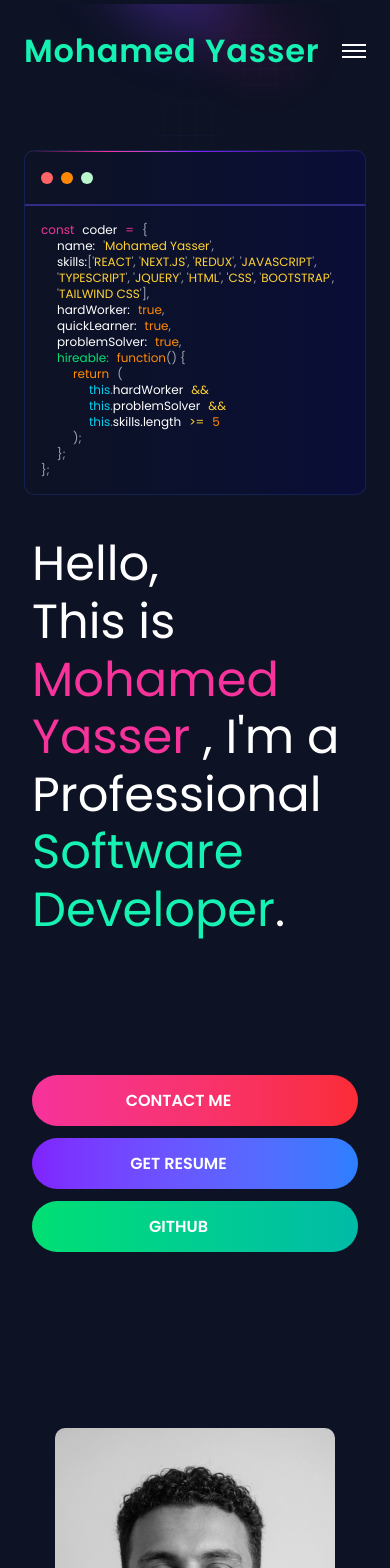
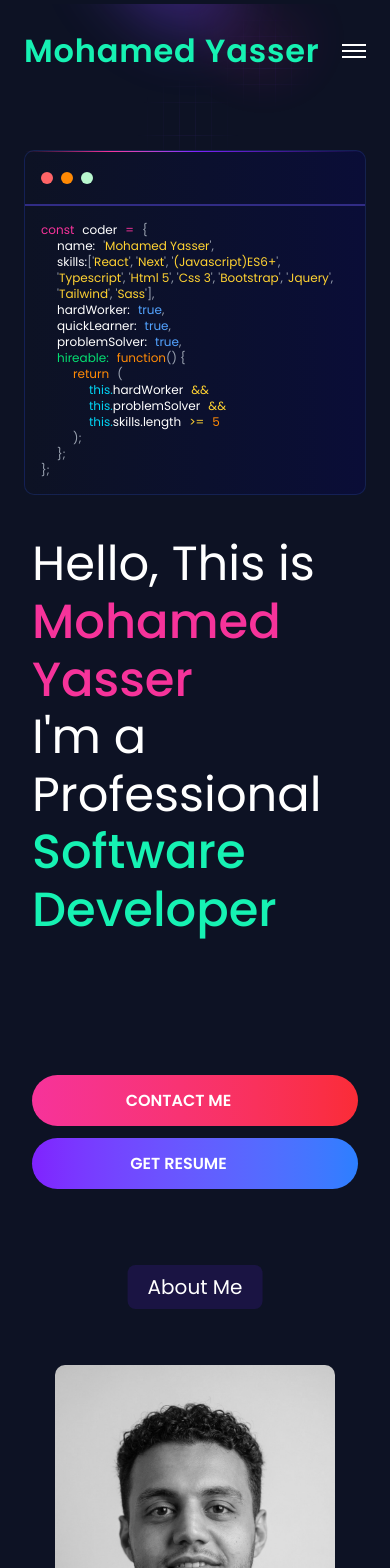
Before and after one commit to mo-yes/my-portfolio, a Next.js app: page / in a window 390 px wide. Shown: the top 1568 px of the page. Built offline with nearby package versions, Linux system fonts and the light colour scheme; some icons are missing.

Commit message:
Update navbar, hero, about, experience sections

```diff
--- a/app/layout.js
+++ b/app/layout.js
@@ -1,8 +1,9 @@
 import "./globals.css";
-import { DM_Sans, Inter, Manrope, Poppins } from "next/font/google";
+import {  Poppins } from "next/font/google";
 import Navbar from "@/components/Navbar/Navbar";
 import Footer from "@/components/Footer/Footer";
 import ToastProvider from "@/components/Providers/ToastProvider";
+import ScrollToTop from "@/components/helper/ScrollToTop";
 
 const poppins = Poppins({ subsets: ["latin"], weight: ["100", "200", "300", "400", "500", "600", "700", "800", "900"]  });
 
@@ -27,6 +28,7 @@ export default function RootLayout({ children }) {
         <main className="relative min-h-screen mx-auto px-6 sm:px-12 lg:max-w-280 xl:max-w-304 2xl:max-w-368">
           <Navbar />
           {children}
+          <ScrollToTop />
         </main>
         <Footer/>
       </body>
--- a/components/Navbar/Navbar.jsx
+++ b/components/Navbar/Navbar.jsx
@@ -15,7 +15,7 @@ export default function Navbar() {
   ];
 
   return (
-    <nav className="relative z-50">
+    <nav className="relative z-50 ">
       <div className="flex items-center justify-between py-6">
         {/* Logo */}
         <Link
@@ -31,7 +31,7 @@ export default function Navbar() {
             <li key={link.href}>
               <Link
                 href={`/${link.href}`}
-                className="text-[18px] uppercase font-light tracking-wide md:text-sm lg:text-[22px] text-white transition-colors hover:text-pink-600"
+                className="text-[18px] uppercase font-light tracking-wide md:text-sm lg:text-sm text-white transition-colors hover:text-pink-600"
               >
                 {link.label}
               </Link>
--- a/components/Sections/About/About.jsx
+++ b/components/Sections/About/About.jsx
@@ -1,33 +1,36 @@
-// @flow strict
-
 import { personalData } from "@/utils/data/personal-data";
 import Image from "next/image";
 
 
 export default function AboutSection() {
   return (
-    <div id="about" className="relative min-h-screen flex items-center my-12 lg:my-16">
-      {/* About Title */}
+    <section id="about" className="relative min-h-screen flex items-center my-12 lg:my-16">
+      {/* About Title hedden at md & lg & xl */}
+      <div className=" absolute -top-25 left-1/2 -translate-x-1/2 md:hidden lg:hidden xl:hidden  flex items-center justify-center">
+        <span className="bg-[#1a1443] w-fit text-white p-2 px-5 text-xl rounded-md">
+          About Me
+        </span>
+      </div>
+      {/* About Title visible at md & lg & xl */}
       <div className="hidden lg:flex flex-col items-center absolute top-16 -right-8">
         <span className="bg-[#1a1443] w-fit text-white rotate-90 p-2 px-5 text-xl rounded-md">
-          ABOUT ME
+          About Me
         </span>
         <span className="h-36 w-0.5 bg-[#1a1443]"></span>
       </div>
       {/* About Content */}
       <div className="grid grid-cols-1 lg:grid-cols-2 gap-8 lg:gap-16">
         <div className="order-2 lg:order-1">
-          <p className="font-medium mb-5 text-[#16f2b3] text-xl uppercase">
+          <p className="font-medium mb-5 text-[#16f2b3] text-xl">
             Who I am?
           </p>
-          <p className="text-gray-200 text-sm lg:text-lg leading-relaxed">
-  Hello! My name is <span className="font-semibold text-[#16f2b3]">{personalData.name}</span>, and I am a passionate and professional programmer.<br /><br />
-  I thrive on learning new technologies and solving challenging problems.<br /><br />
-  With a strong foundation in JavaScript, I enjoy building web applications across different stacks and exploring innovative solutions.<br /><br />
-  I am a quick learner, highly adaptable, and always eager to grow my skills.<br /><br />
-  I am open to opportunities where I can contribute, learn, and make a meaningful impact in the world of web development.
-</p>
-
+        <p className="text-gray-200 text-sm lg:text-lg leading-relaxed">
+        Hello! My name is <span className="font-semibold text-[#16f2b3]">{personalData.name}</span>, and I am a passionate and       professional programmer.<br /><br />
+        I thrive on learning new technologies and solving challenging problems.<br /><br />
+        With a strong foundation in JavaScript, I enjoy building web applications across different stacks and exploring innovative       solutions.<br /><br />
+        I am a quick learner, highly adaptable, and always eager to grow my skills.<br /><br />
+        I am open to opportunities where I can contribute, learn, and make a meaningful impact in the world of web development.
+        </p>
         </div>
         <div className="flex justify-center order-1 lg:order-2">
           <Image
@@ -39,6 +42,6 @@ export default function AboutSection() {
           />
         </div>
       </div>
-    </div>
+    </section>
   );
 };
--- a/components/Sections/Experience/Experience.jsx
+++ b/components/Sections/Experience/Experience.jsx
@@ -9,7 +9,7 @@ import { Icon } from "@iconify/react";
 
 export default function Experience() {
   return (
-    <div id="experience" className="relative min-h-screen z-50 border-t my-12 lg:my-24 border-[#25213b]">
+    <section id="experience" className="relative min-h-screen z-50 border-t my-12 lg:my-24 border-[#25213b]">
       <Image
         src="/hero.svg"
         alt="Hero"
@@ -75,6 +75,6 @@ export default function Experience() {
           </div>
         </div>
       </div>
-    </div>
+    </section>
   );
 };
--- a/components/Sections/Hero/Hero.jsx
+++ b/components/Sections/Hero/Hero.jsx
@@ -12,22 +12,38 @@ export default function Hero() {
         alt="Hero"
         width={1572}
         height={795}
-        className="absolute -top-24.5 -z-10"
-      />
+        className="absolute -top-24.5 -z-10"/>
 {/* Hero Content */}
       <div className="grid grid-cols-1 items-start lg:grid-cols-2 lg:gap-12 gap-y-8 py-8 md:py-12 lg:py-14
 ">
     <div className="order-2 lg:order-1 flex flex-col items-start justify-center p-2 pb-20 md:pb-10 lg:pt-10">
 {/* Hero Title */}
-          <h1 className="text-3xl md:text-4xl lg:text-[2.8rem] xl:text-[3rem]
-leading-10 md:leading-12 lg:leading-[3.2rem]
-">
-            Hello, <br />
-            This is {' '}
-            <span className=" text-pink-500">{personalData.name}</span>
-            {` , I'm a Professional `}
-            <span className=" text-[#16f2b3]">{personalData.designation}</span>
-            .
+<h1
+  className="
+    text-sm
+    sm:text-base
+    md:text-xl
+    lg:text-2xl
+    xl:text-3xl
+
+    leading-tight
+    font-normal
+    whitespace-normal
+  "
+>
+  <span className="block">
+    Hello, This is{" "} <br />
+    <span className="text-pink-500 font-medium">
+      {personalData.name}
+    </span>
+  </span>
+
+  <span className="block">
+    {` I'm a Professional `} <br />
+    <span className="text-[#16f2b3] font-medium">
+      {personalData.designation}
+    </span>
+  </span>
 </h1>
 {/* Hero Socials Icons */}
 <div className="my-12 flex items-center gap-10 ">
@@ -96,7 +112,7 @@ leading-10 md:leading-12 lg:leading-[3.2rem]
   </Link>
 
   {/* Button Three */}
-  <Link href={personalData.github} target="_blank" className="w-full md:w-auto">
+  {/* <Link href={personalData.github} target="_blank" className="w-full md:w-auto">
     <button type="button" className="cursor-pointer hero-btn group flex items-center justify-center gap-2 px-6 py-3 rounded-full w-full md:w-auto text-white font-semibold uppercase transition-all duration-300 bg-gradient-to-r from-green-400 to-teal-500">
       <span>GitHub</span>
       <Icon
@@ -107,12 +123,9 @@ leading-10 md:leading-12 lg:leading-[3.2rem]
         className="transition-transform duration-300 group-hover:translate-x-1"
       />
     </button>
-  </Link>
+  </Link> */}
 
     </div>
-
-
-
     </div>
     <div className="order-1 lg:order-2 from-[#0d1224] border-[#1b2c68a0] relative rounded-lg border bg-linear-to-r to-[#0a0d37]">
 {/* Hero Highlight Code  */}
@@ -144,42 +157,42 @@ leading-10 md:leading-12 lg:leading-[3.2rem]
                 <span className="text-gray-400">{`',`}</span>
               </div>
               <div className="ml-4 lg:ml-8 mr-2">
-                <span className=" text-white">skills:</span>
+                <span className=" text-white ">skills:</span>
                 <span className="text-gray-400">{`['`}</span>
-                <span className="text-amber-300">REACT</span>
-                <span className="text-gray-400">{"', '"}</span>
-                <span className="text-amber-300">NEXT.JS</span>
-                <span className="text-gray-400">{"', '"}</span>
-                <span className="text-amber-300">REDUX</span>
-                <span className="text-gray-400">{"', '"}</span>
-                <span className="text-amber-300">JAVASCRIPT</span>
-                <span className="text-gray-400">{"', '"}</span>
-                <span className="text-amber-300">TYPESCRIPT</span>
-                <span className="text-gray-400">{"', '"}</span>
-                <span className="text-amber-300">JQUERY</span>
-                <span className="text-gray-400">{"', '"}</span>
-                <span className="text-amber-300">HTML</span>
-                <span className="text-gray-400">{"', '"}</span>
-                <span className="text-amber-300">CSS</span>
-                <span className="text-gray-400">{"', '"}</span>
-                <span className="text-amber-300">BOOTSTRAP</span>
-                <span className="text-gray-400">{"', '"}</span>
-                <span className="text-amber-300">TAILWIND CSS</span>
-                <span className="text-gray-400">{"'],"}</span>
+                <span className="text-amber-300 capitalize">react</span>
+                <span className="text-gray-400 capitalize">{"', '"}</span>
+                <span className="text-amber-300 capitalize">next</span>
+                <span className="text-gray-400 capitalize">{"', '"}</span>
+                <span className="text-amber-300 capitalize">(javascript)ES6+</span>
+                <span className="text-gray-400 capitalize">{"', '"}</span>
+                <span className="text-amber-300 capitalize">typescript</span>
+                <span className="text-gray-400 capitalize">{"', '"}</span>
+                <span className="text-amber-300 capitalize">html 5</span>
+                <span className="text-gray-400 capitalize">{"', '"}</span>
+                <span className="text-amber-300 capitalize">css 3</span>
+                <span className="text-gray-400 capitalize">{"', '"}</span>
+                <span className="text-amber-300 capitalize">bootstrap</span>
+                <span className="text-gray-400 capitalize">{"', '"}</span>
+                <span className="text-amber-300 capitalize">jquery</span>
+                <span className="text-gray-400 capitalize">{"', '"}</span>
+                <span className="text-amber-300 capitalize">tailwind</span>
+                <span className="text-gray-400 capitalize">{"', '"}</span>
+                <span className="text-amber-300 capitalize">sass</span>
+                <span className="text-gray-400 capitalize">{"'],"}</span>
               </div>
               <div>
                 <span className="ml-4 lg:ml-8 mr-2 text-white">hardWorker:</span>
-                <span className="text-orange-400">true</span>
+                <span className="text-blue-400">true</span>
                 <span className="text-gray-400">,</span>
               </div>
               <div>
                 <span className="ml-4 lg:ml-8 mr-2 text-white">quickLearner:</span>
-                <span className="text-orange-400">true</span>
+                <span className="text-blue-400">true</span>
                 <span className="text-gray-400">,</span>
               </div>
               <div>
                 <span className="ml-4 lg:ml-8 mr-2 text-white">problemSolver:</span>
-                <span className="text-orange-400">true</span>
+                <span className="text-blue-400">true</span>
                 <span className="text-gray-400">,</span>
               </div>
               <div>
```
Also changed, not shown: components/helper/ScrollToTop.jsx (added, +33 -0 lines), utils/data/experience.js (+7 -8 lines). Lines whose indentation alone changed are shown as unchanged.
